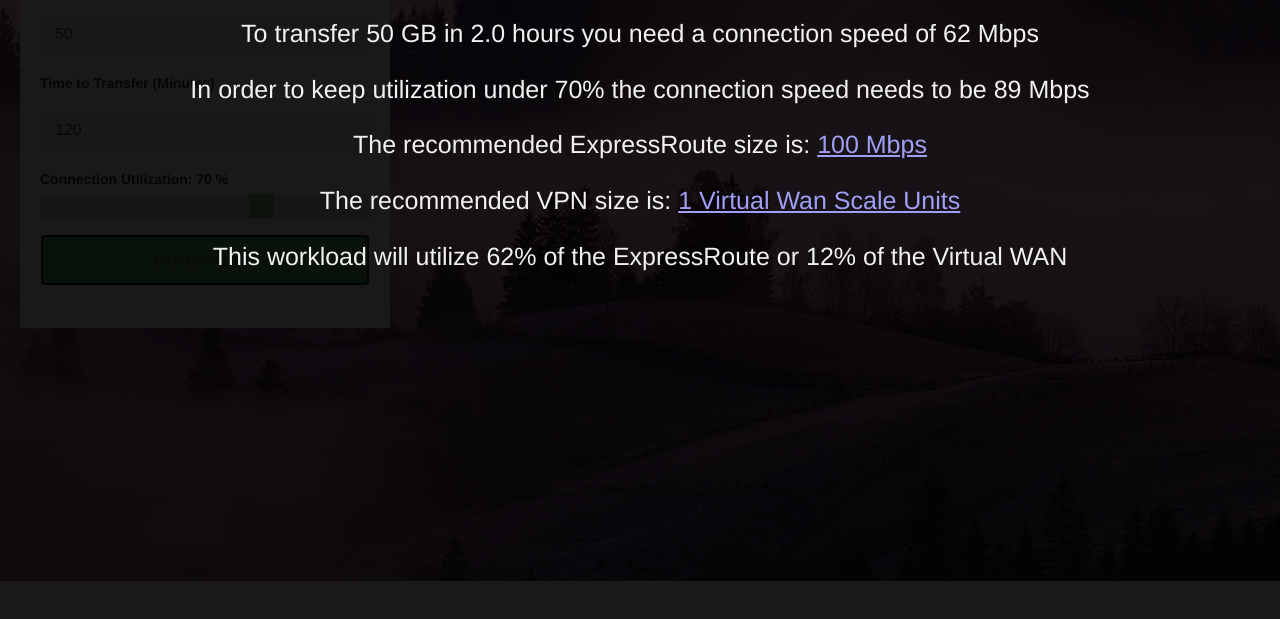
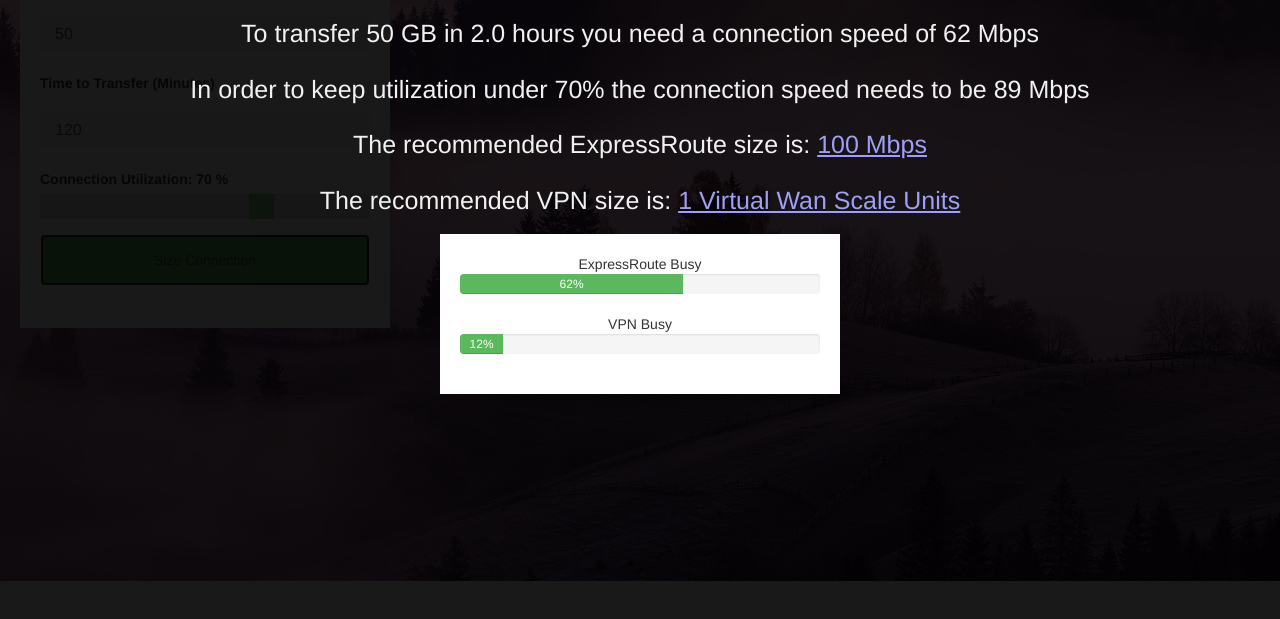
Before and after one commit to edm-ms/webprojects, a plain HTML site: page ErVPNSizer/index.html in a window 1280 px wide. Both pictures are taken after a click on the button "Size Connection". Shown: the part 119-738 px from the top of the page. Drawn offline with nearby package versions, Linux system fonts and the light colour scheme.

Commit message:
added utilization bar

```diff
--- a/ErVPNSizer/css/sizing.css
+++ b/ErVPNSizer/css/sizing.css
@@ -118,7 +118,7 @@ input[type=range]::-moz-range-progress {
 
 @media screen and (max-height: 450px) {
     .overlay a {
-        font-size: 15px
+        font-size: 15px;
     }
     .overlay .closebtn {
         font-size: 200px;
--- a/ErVPNSizer/index.html
+++ b/ErVPNSizer/index.html
@@ -30,6 +30,16 @@
             margin: 20px;
             right: 20;
             max-width: 370px;
+            background-color: white;
+        }
+
+        .containerprogress {
+            position: relative;
+            padding: 20px;
+            margin-top: 10px;
+            margin: auto;
+            text-align: center;
+            max-width: 400px;
             background-color: white;
         }
     </style>
@@ -78,10 +88,22 @@
                 </a>
             </p>
             <p>
-                <a href="javascript:void(0)" onclick="closeNav()">
-                This workload will utilize <span id="erBusy"></span>% of the ExpressRoute or <span id="vpnBusy"></span>% of the Virtual WAN
-                </a>
+                <div class="containerprogress">
+                    ExpressRoute Busy
+                    <div class="progress">
+                        <div class="progress-bar progress-bar-success" role="progressbar" id="erBusy%" style="width: 10%;">
+                            <span id="erBusy2"></span>%
+                        </div>
+                    </div>
+                    VPN Busy
+                    <div class="progress">
+                        <div class="progress-bar progress-bar-success" role="progressbar" id="vpnBusy%" style="width: 10%;">
+                            <span id="vpnBusy2"></span>%
+                        </div>
+                    </div>
+                </div>
             </p>
+
         </div>
     </div>
 </body>
--- a/ErVPNSizer/js/sizingfunctions.js
+++ b/ErVPNSizer/js/sizingfunctions.js
@@ -67,9 +67,13 @@ function closest(erChoices, LinkSize, Mbps) {
     erBusy = erBusy.toFixed(0);
     var vpnBusy = (Mbps / (vpnMatch * 500)) * 100;
     vpnBusy = vpnBusy.toFixed(0);
-    document.getElementById("erBusy").innerHTML = erBusy;
-    document.getElementById("vpnBusy").innerHTML = vpnBusy;
+    //document.getElementById("erBusy").innerHTML = erBusy;
+    //document.getElementById("vpnBusy").innerHTML = vpnBusy;
+    document.getElementById("erBusy2").innerHTML = erBusy;
+    document.getElementById("vpnBusy2").innerHTML = vpnBusy;
     document.getElementById("erSizeEst").innerHTML = erSizeEst;
     document.getElementById("vpnSizeEst").innerHTML = vpnSizeEst;
+    document.getElementById("erBusy%").style = "Width: " + erBusy + "%";
+    document.getElementById("vpnBusy%").style = "Width: " + vpnBusy + "%";
     openNav();
 }
```
